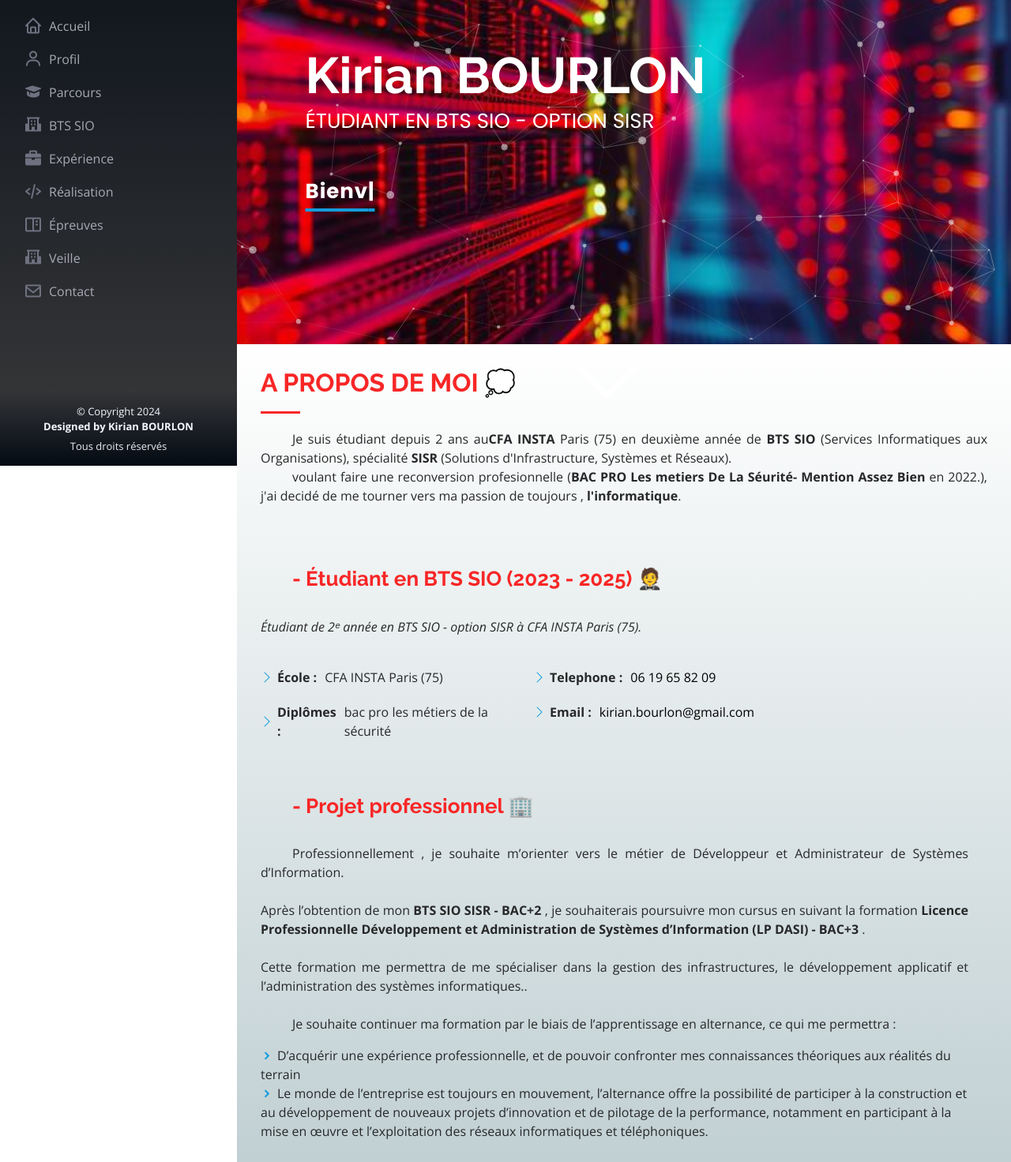
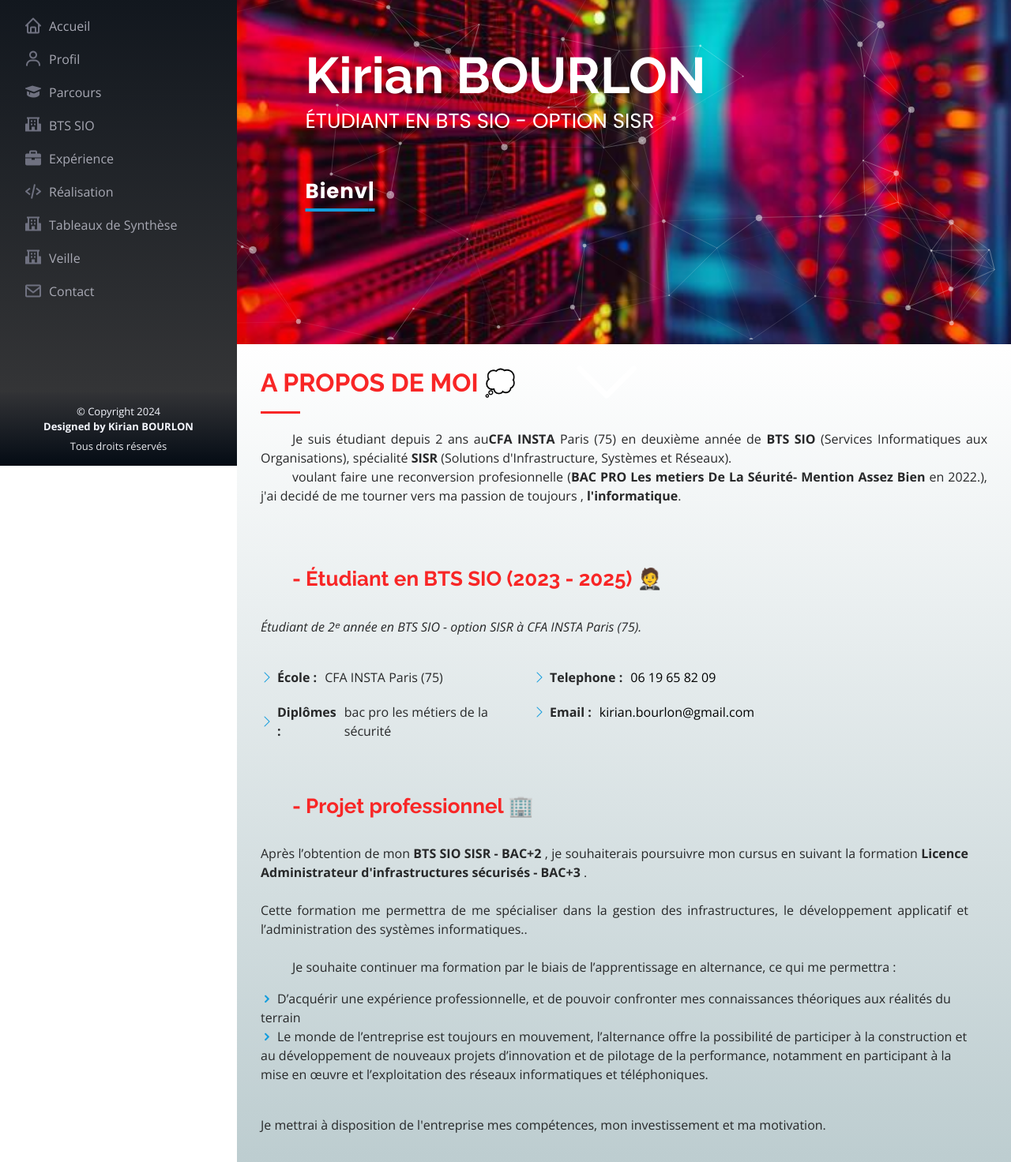
Before and after one commit to kirianbourlon/kirianbourlon-Portfolio, a plain HTML site: page index.html in a window 1280 px wide. Shown: the part 210-1682 px from the top of the page at 79% size. Drawn offline with nearby package versions, Linux system fonts and the light colour scheme; files that its build step writes are made by us from their sources; files whose address does not match are found by name.

Commit message:
add Tableau-de-synthese + futur licenses

```diff
--- a/index.html
+++ b/index.html
@@ -159,14 +159,7 @@
         <li><a href="#portfolio" class="nav-link scrollto"><i class="bx bxs-school"></i> <span>BTS SIO</span></a></li>
         <li><a href="#alternances" class="nav-link scrollto"><i class='bx bxs-briefcase'></i> <span>Expérience</span></a></li>
         <li><a href="#projets" class="nav-link scrollto"><i class='bx bx-code-alt'></i> <span>Réalisation</span></a></li>
-
-        <li class="bts-sio">
-          <a href="#epreuve" class="nav-link scrollto"><i class="bx bx-book-content"></i><span>Épreuves</span></a>
-          <ul class="sub-menu">
-            <li style="margin-left:33px"><a href="kirianbourlon.com/projets/epreuve-E4.html" class="e1-link">Épreuve E4</a></li>
-            <li style="margin-left:33px"><a href="kirianbourlon.com/projets/epreuve-E5.html" class="e2-link">Épreuve E5</a></li>
-          </ul>
-        </li>
+        <li><a href="kirianbourlon.com/projets/docs-projet/Tableau-de-synthese-Epreuve-E4-BTS-SIO.pdf" class="nav-link scrollto"><i class="bx bxs-school"></i> <span>Tableaux de Synthèse</span></a></li>
         <li><a href="kirianbourlon.com/alternance/veille-technologique.html" class="nav-link scrollto"><i class="bx bxs-school"></i> <span>Veille</span></a></li>
         <li><a href="#contact" class="nav-link scrollto"><i class="bx bx-envelope"></i> <span>Contact</span></a></li>
       </ul>
@@ -281,10 +274,7 @@
             <h3><span class="alinea-text"> - </span> Projet professionnel 🏢</h3>
             <br>
             <p style="text-align: justify">
-              <span class="alinea-text">Professionnellement</span>
-              , je souhaite m’orienter vers le métier de Développeur et Administrateur de Systèmes d’Information</b>.
-              <br> <br>
-              Après l’obtention de mon <b>BTS SIO SISR - BAC+2 </b>, je souhaiterais poursuivre mon cursus en suivant la formation <b> Licence Professionnelle Développement et Administration de Systèmes d’Information (LP DASI) - BAC+3 </b>.
+              Après l’obtention de mon <b>BTS SIO SISR - BAC+2 </b>, je souhaiterais poursuivre mon cursus en suivant la formation <b> Licence Administrateur d'infrastructures sécurisés - BAC+3 </b>.
               <br> <br>
               Cette formation me permettra de me spécialiser dans la gestion des infrastructures, le développement applicatif et l’administration des systèmes informatiques..
               <br> <br>
```
Also changed, not shown: 1 other file.
